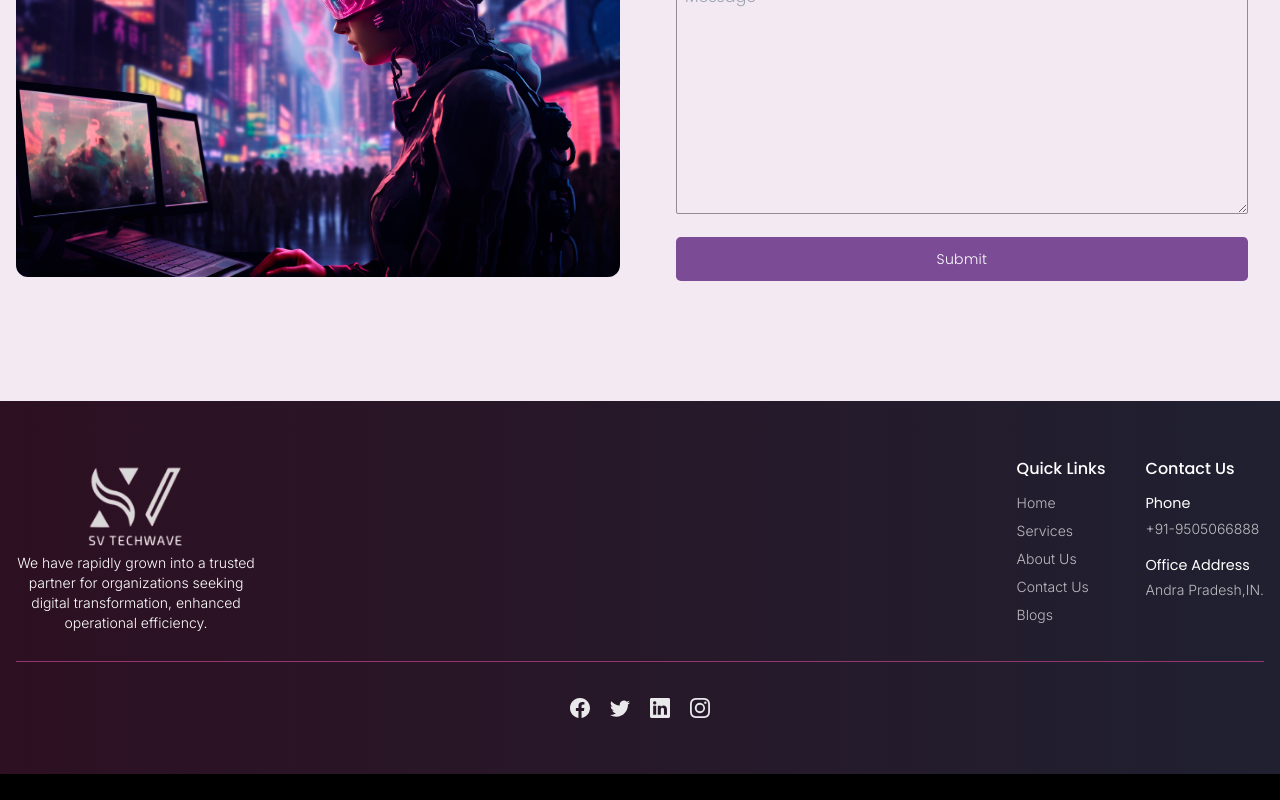
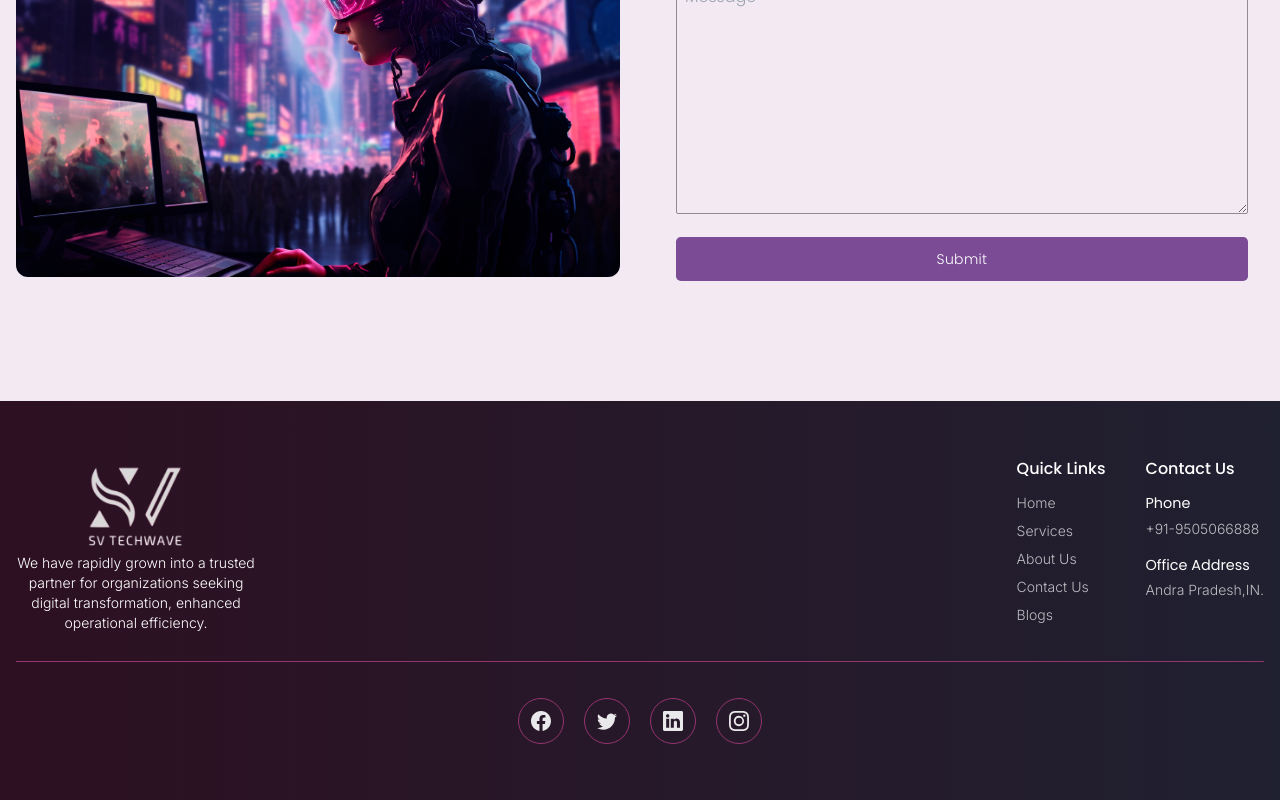
Before and after one commit to remeessalam/svtechwave, a React (Create React App) app: page /# in a window 1280 px wide. Shown: the part 6433-7233 px from the top of the page. Before the commit the page ends 7207 px from the top, so only its background shows below. Built offline with nearby package versions, Linux system fonts and the light colour scheme.

Commit message:
all done in website

```diff
--- a/src/components/website/WebsiteFooter.jsx
+++ b/src/components/website/WebsiteFooter.jsx
@@ -1,10 +1,5 @@
 import React from "react";
-import {
-  BsFacebook,
-  BsInstagram,
-  BsLinkedin,
-  BsTwitter,
-} from "react-icons/bs";
+import { BsFacebook, BsInstagram, BsLinkedin, BsTwitter } from "react-icons/bs";
 import { companyDetails, logoImg, routes } from "../../constant";
 import { Link } from "react-router-dom";
 
@@ -60,29 +55,33 @@ const WebsiteFooter = () => {
                 to={companyDetails.facebook}
                 rel="noopener noreferrer"
                 target="_blank"
+                className="group border-primary border p-3 rounded-full"
               >
-                <BsFacebook className="text-xl text-white/90 hover:text-primary transition-all duration-300" />
+                <BsFacebook className="text-xl text-white/90 group-hover:text-primary transition-all duration-300" />
               </Link>
               <Link
                 to={companyDetails.twitter}
                 rel="noopener noreferrer"
                 target="_blank"
+                className="group border-primary border p-3 rounded-full"
               >
-                <BsTwitter className="text-xl text-white/90 hover:text-primary transition-all duration-300" />
+                <BsTwitter className="text-xl text-white/90 group-hover:text-primary transition-all duration-300" />
               </Link>
               <Link
                 to={companyDetails.linkedin}
                 rel="noopener noreferrer"
                 target="_blank"
+                className="group border-primary border p-3 rounded-full"
               >
-                <BsLinkedin className="text-xl text-white/90 hover:text-primary transition-all duration-300" />
+                <BsLinkedin className="text-xl text-white/90 group-hover:text-primary transition-all duration-300" />
               </Link>
               <Link
                 to={companyDetails.instagram}
                 rel="noopener noreferrer"
                 target="_blank"
+                className="group border-primary border p-3 rounded-full"
               >
-                <BsInstagram className="text-xl text-white/90 hover:text-primary transition-all duration-300" />
+                <BsInstagram className="text-xl text-white/90 group-hover:text-primary transition-all duration-300" />
               </Link>
             </div>
           </div>
--- a/src/pages/website/AboutUs.jsx
+++ b/src/pages/website/AboutUs.jsx
@@ -254,7 +254,7 @@ const AboutUs = () => {
           </div>
         </div>
       </div>
-      <OurServices length={3} />
+      <OurServices length={6} />
       <Testimonials />
     </>
   );
```
